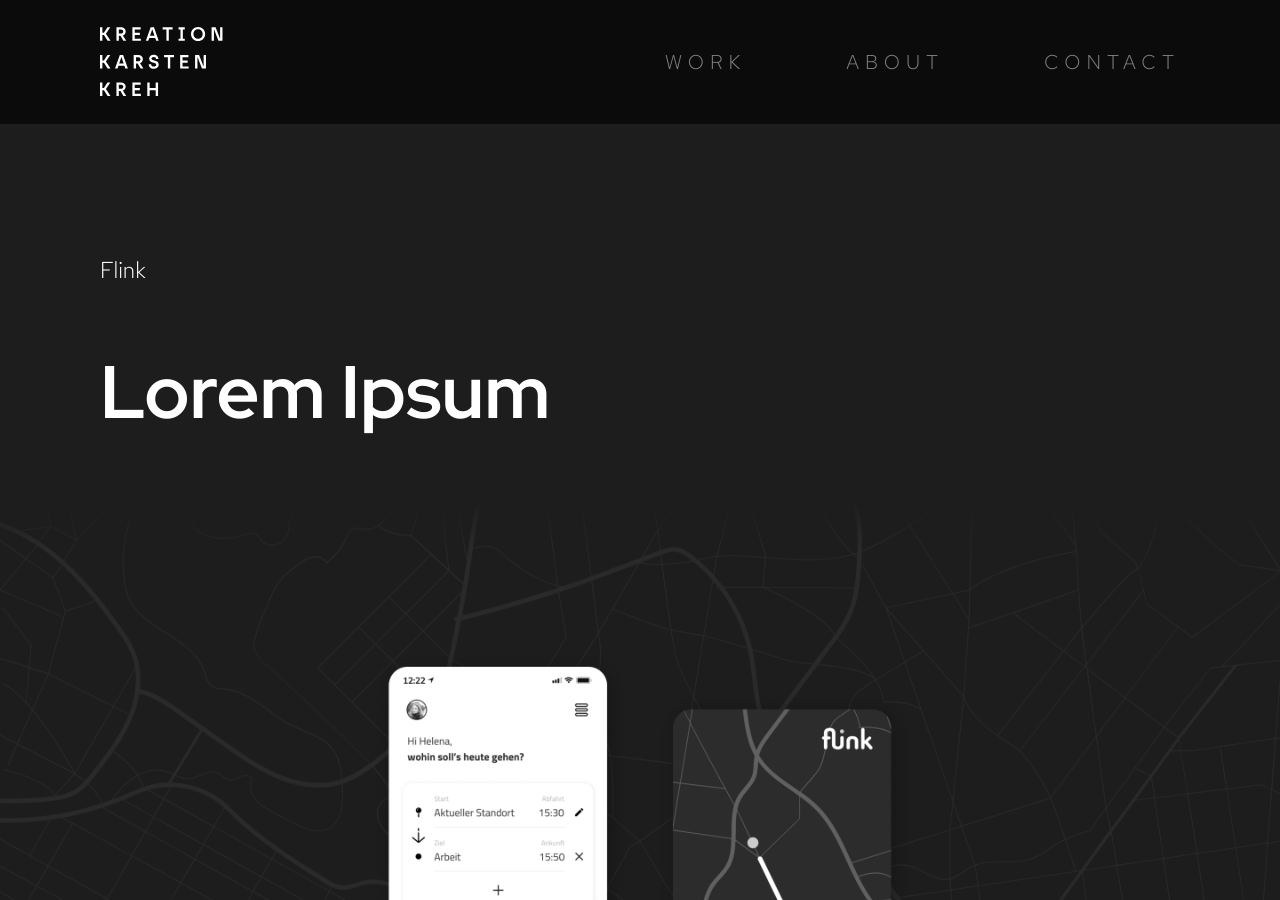
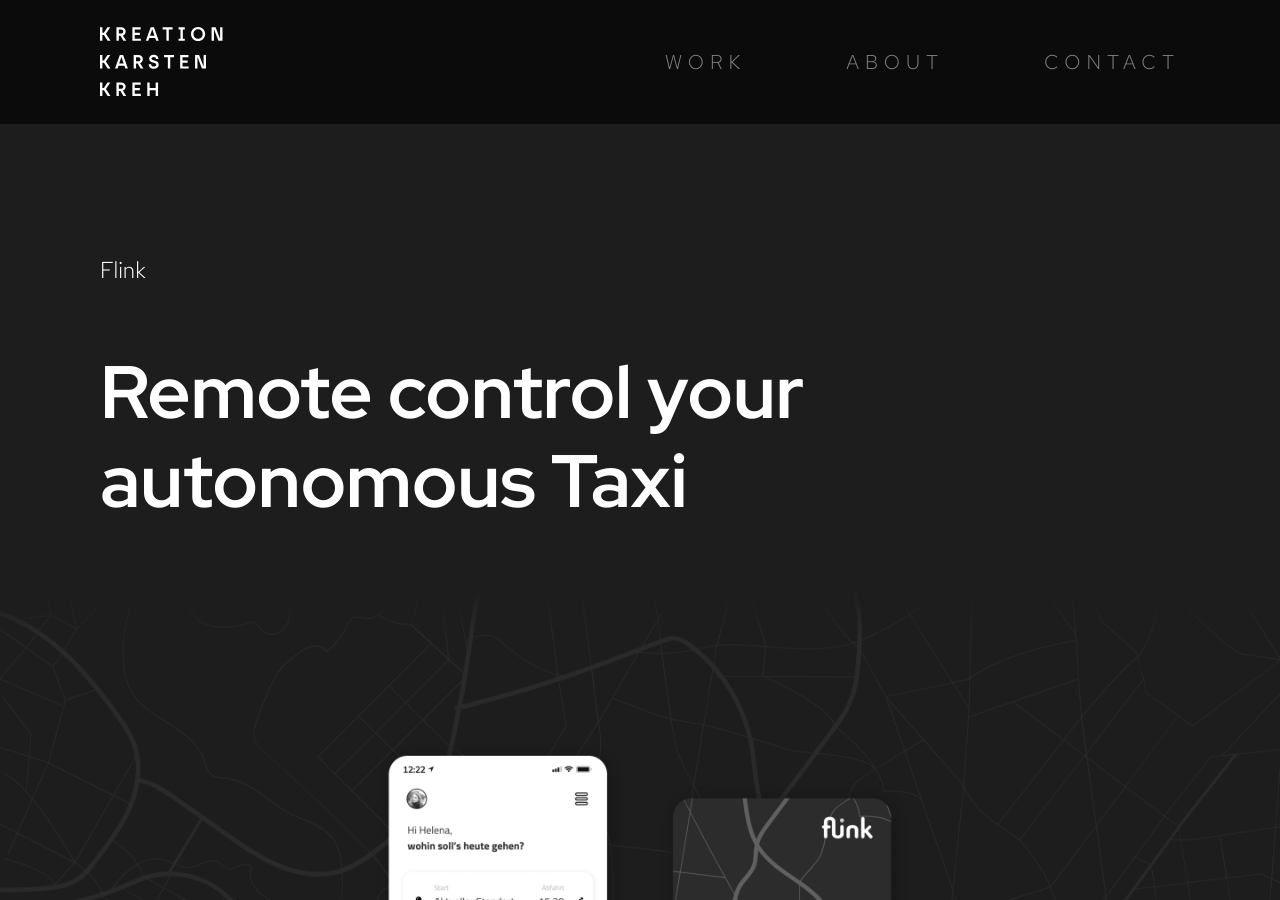
Before and after one commit to KarstenKreh/KarstenKreh.github.io, a Jekyll site: the page built from _posts/2019-08-01-flink.html, in a window 1280 px wide and 900 px high. Built offline with Jekyll 4.4.1, drawn with Linux system fonts in a browser that asks for light colours.

Commit message:
09.02.2021 Update

```diff
--- a/2about.html
+++ b/2about.html
@@ -12,7 +12,7 @@
     </div>
 
     <h1 class="about-header">
-        Hello <br> stranger,</h1>
+        Hi there,</h1>
     <p>
         my name is Karsten. <br>I am a UX-designer and communication design student from the beautiful city of Munich.
     </p>
--- a/_posts/2019-08-01-flink.html
+++ b/_posts/2019-08-01-flink.html
@@ -1,7 +1,7 @@
 ---
 layout: post
 title: Flink
-slogan: Lorem Ipsum
+slogan: Remote control your autonomous Taxi
 thumbnail: assets/img/IMG-Thumbnail-Flink.jpg
 img: assets/img/IMG-Title-Flink.jpg
 
```
